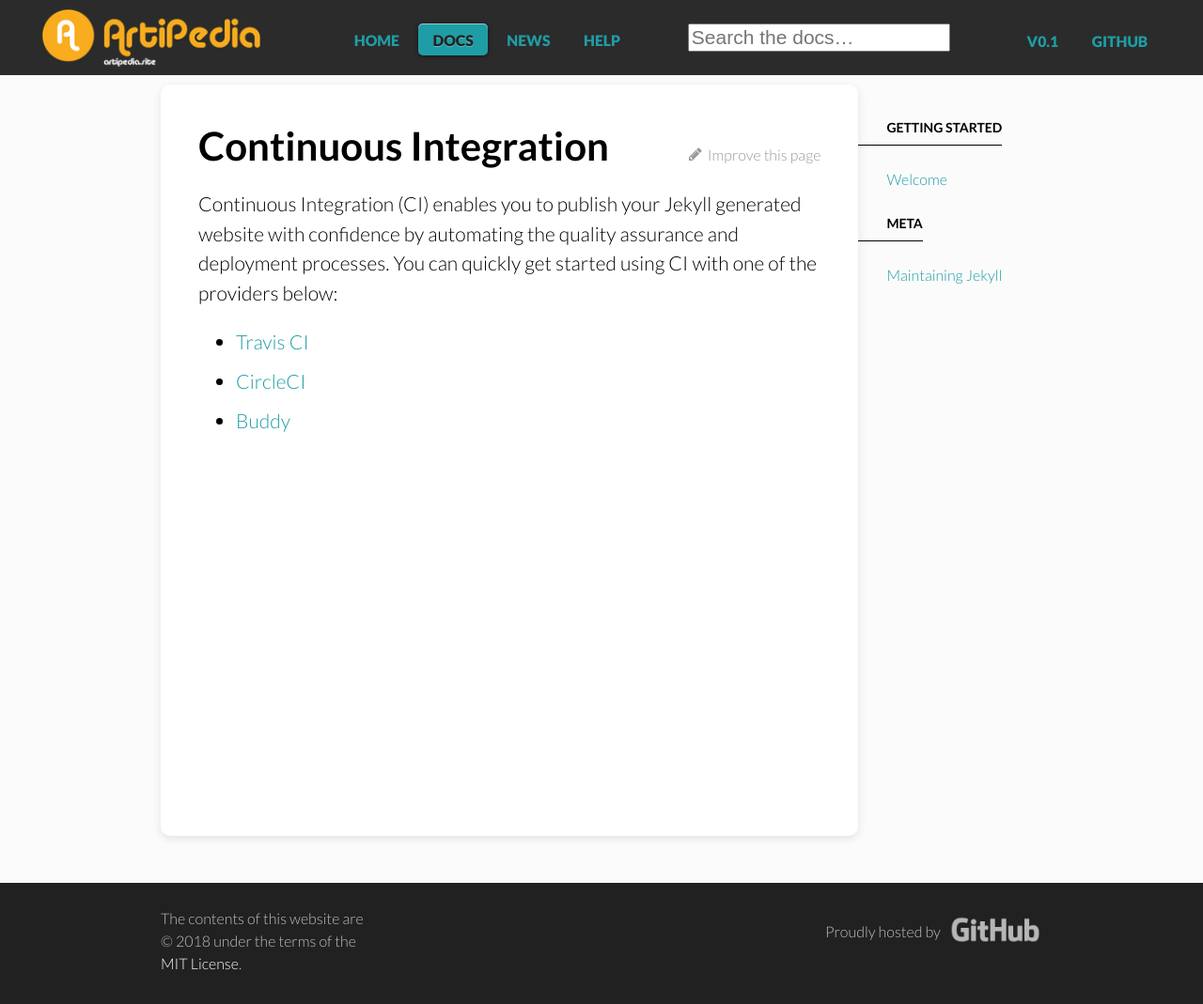
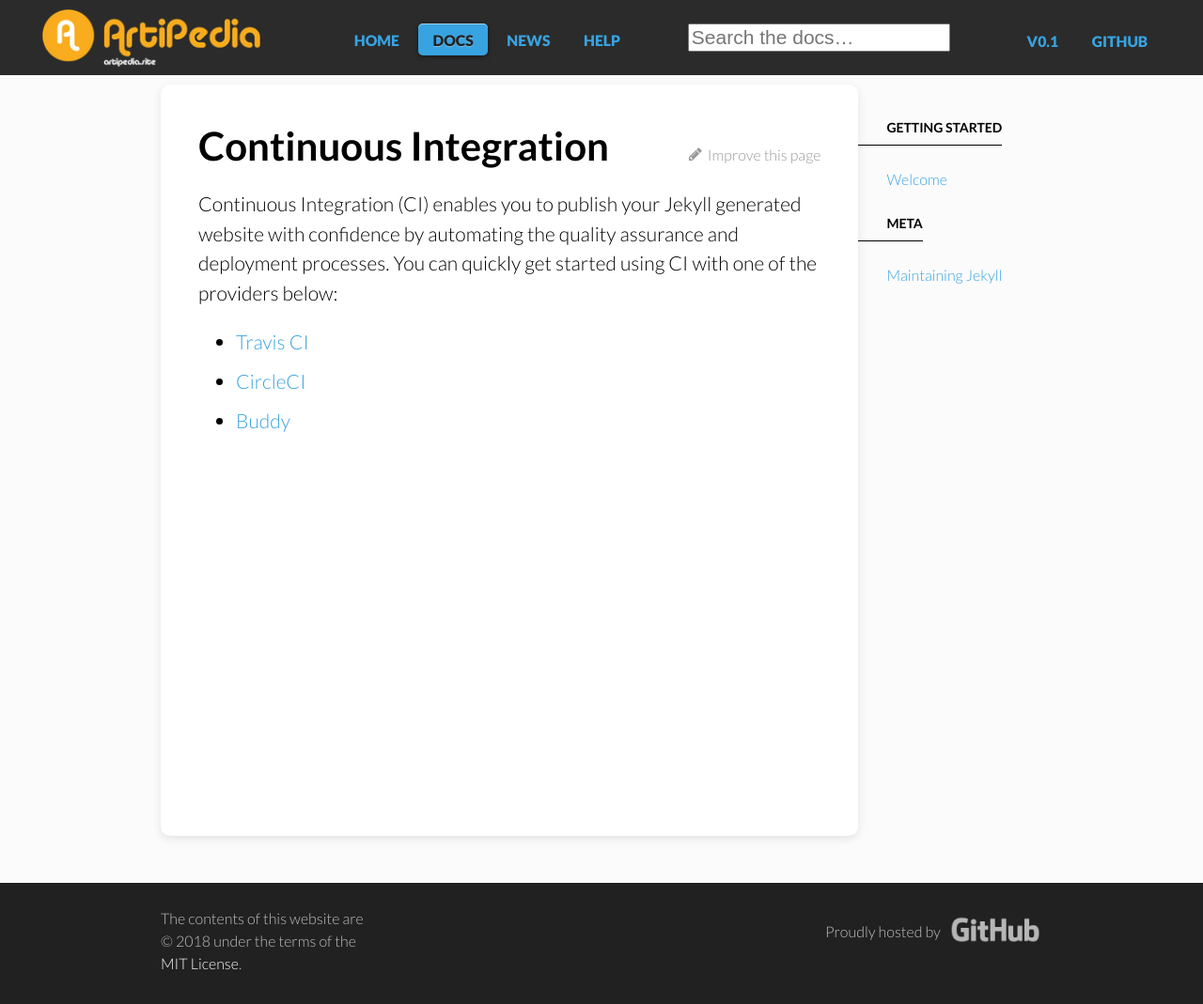
Before and after one commit to ArtiPedia/ArtiPedia, a Jekyll site: the page built from docs/_docs/continuous-integration/index.md, in a window 1280 px wide. Shown: the whole page at 94% size. Built offline with Jekyll 4.4.1, drawn with Linux system fonts in a browser that asks for light colours; comment, search, counter and statistics services are not loaded.

Commit message:
update lagi

```diff
--- a/docs/_sass/_style.scss
+++ b/docs/_sass/_style.scss
@@ -105,7 +105,7 @@ nav, .meta {
     &.current {
 
       a {
-        background-color: #1f9da6;
+        background-color: #38a3e1;
         color: #222;
         @include box-shadow(inset 0 1px 0 rgba(255,255,255,.5), 0 1px 5px rgba(0,0,0,.5));
         text-shadow: 0 1px 0 rgba(255,255,255,.3);
@@ -126,7 +126,7 @@ nav, .meta {
     float: left;
     width: 100%;
     background-color: #333;
-    color: #1f9da6;
+    color: #38a3e1;
     text-align: center;
     text-transform: uppercase;
     font-size: 0.625em;
@@ -144,7 +144,7 @@ nav, .meta {
   .current {
 
     a {
-      background-color: #1f9da6;
+      background-color: #38a3e1;
       color: #222;
       @include box-shadow(inset 0 1px 0 rgba(255,255,255,.5), 0 1px 5px rgba(0,0,0,.5));
       text-shadow: 0 1px 0 rgba(255,255,255,.3);
@@ -254,7 +254,7 @@ footer {
 /* Quickstart */
 
 .quickstart {
-  background-color: #38a4e0;
+  background-color: #3e3e3e;
   color: #fff;
   margin: 60px 0;
   @include box-shadow(inset 0 3px 10px rgba(0,0,0,.4));
@@ -733,7 +733,7 @@ pre.highlight { padding: 10px 0.5em; }
 h1, h2, h3, h4, h5, h6 { margin: 0; }
 
 a {
-  color: #1f9da6;
+  color: #38a3e1;
   text-decoration: none;
   @include transition(all .25s);
 
```
